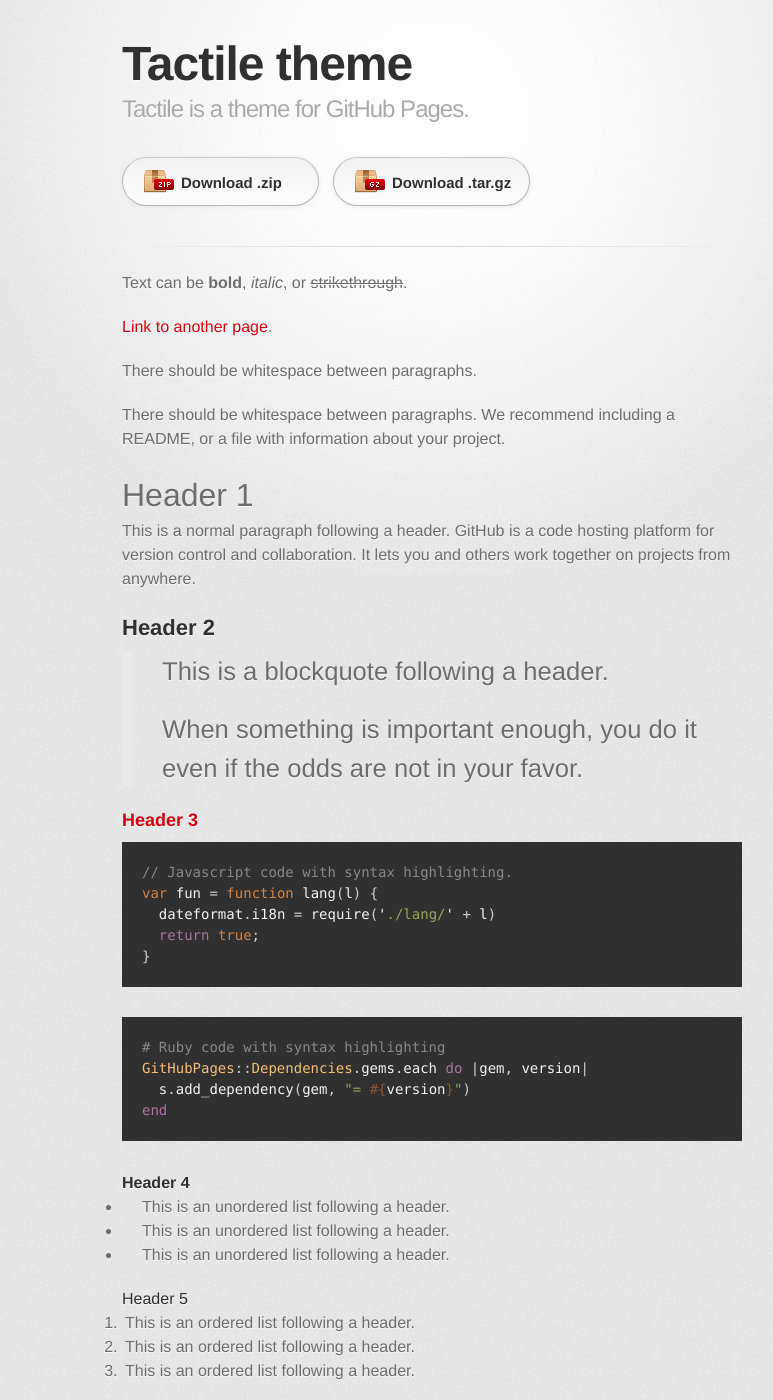
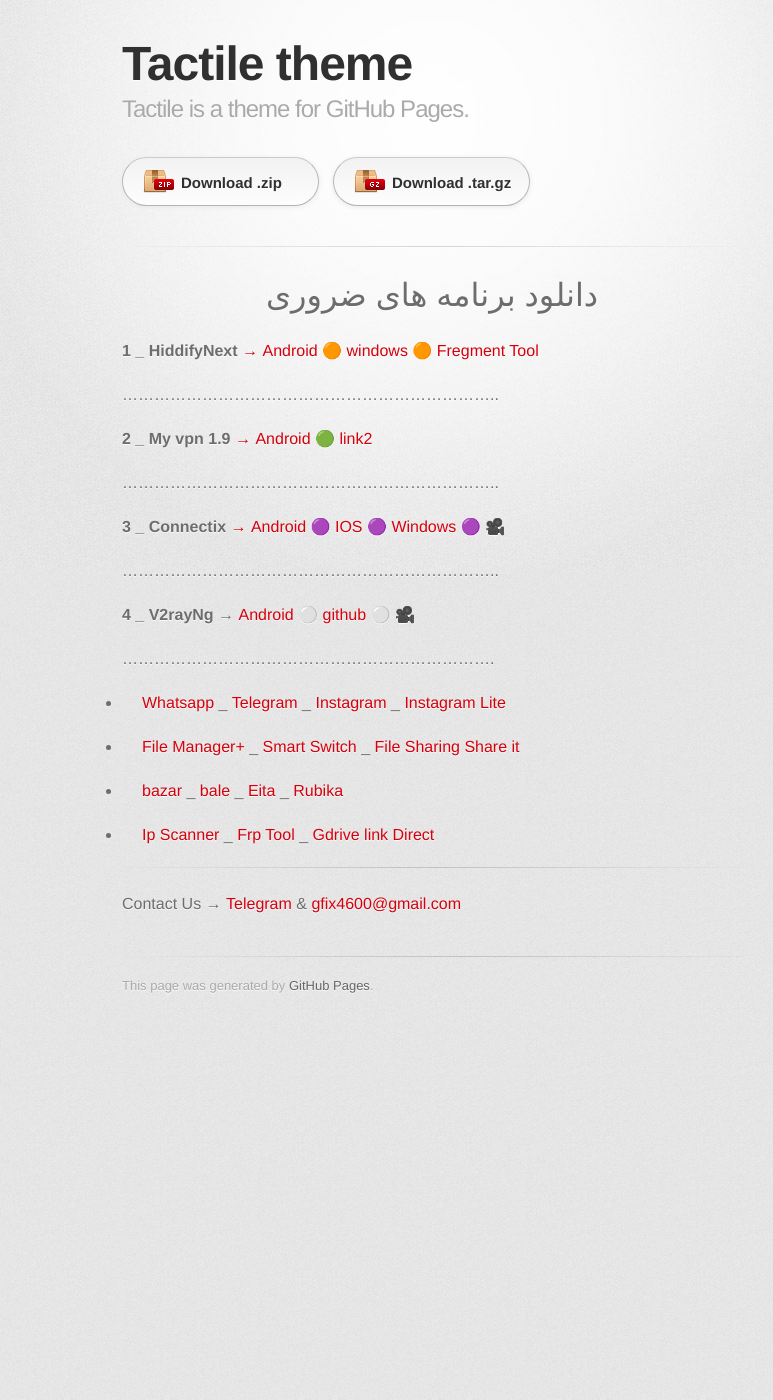
Before and after one commit to mostafacpr/mostafacpr.github.io, a Jekyll site: the page built from index.md, in a window 1280 px wide and 1400 px high. Shown: the whole window, without its empty margins (208-981 px from the left). Built offline with Jekyll 4.4.1, drawn with Linux system fonts in a browser that asks for light colours; some web fonts are replaced; our own code applies the rules of GitHub Pages for plain Markdown files; some of the changed text lies outside the part shown.

Commit message:
Update index.md

````diff
--- a/index.md
+++ b/index.md
@@ -1,123 +1,37 @@
----
-layout: default
----
 
-Text can be **bold**, _italic_, or ~~strikethrough~~.
+   <h1>
+<center>
+        <p>
+          دانلود برنامه های ضروری
+        </p>
+</center>
+</h1>
 
-[Link to another page](./another-page.html).
+ **1 _  HiddifyNext** [→](https://h.fix7.shop) [Android](https://github.com/hiddify/hiddify-next/releases/latest/download/hiddify-android-universal.apk) 🟠 [windows](https://github.com/hiddify/hiddify-next/releases/latest/download/hiddify-windows-x64-setup.zip) 🟠 [Fregment Tool](https://f.fix7.shop/)
 
-There should be whitespace between paragraphs.
+ .......................................................................
 
-There should be whitespace between paragraphs. We recommend including a README, or a file with information about your project.
+ **2 _ My vpn 1.9** [→](https://m.fix7.shop) [Android](https://uplnk.com/f/134a0565/my_vpn_1.9.0.apk) 🟢 [link2](https://www.mediafire.com/file/tkjuj75v8gh8s5q/MY+VPN+1.9.0.apk/file)
 
-# Header 1
+ .......................................................................
 
-This is a normal paragraph following a header. GitHub is a code hosting platform for version control and collaboration. It lets you and others work together on projects from anywhere.
+ **3 _  Connectix** [→](https://c.fix7.shop/) [Android](https://apps.irancdn.org/android/Connectix-1.3.2.apk) 🟣 [IOS](http://testflight.apple.com/join/ATDvld9Y) 🟣 [Windows](https://apps.irancdn.org/windows/Connectix-1.3.2.zip)  🟣 [🎥](https://drive.google.com/file/d/1ZNYhNTZCxctBvze1bEsSok4ujWjHx756/view?usp=drive_web)
 
-## Header 2
+.......................................................................
 
-> This is a blockquote following a header.
->
-> When something is important enough, you do it even if the odds are not in your favor.
+ **4 _  V2rayNg** → [Android](https://github.com/2dust/v2rayNG/releases/download/1.8.12/v2rayNG_1.8.12.apk) ⚪ [github](https://github.com/2dust/v2rayNG/releases) ⚪ [🎥](https://github.com/mostafacpr/connectix/blob/main/image/v2rayupdate.md)
 
-### Header 3
+ ......................................................................
 
-```js
-// Javascript code with syntax highlighting.
-var fun = function lang(l) {
-  dateformat.i18n = require('./lang/' + l)
-  return true;
-}
-```
+* [Whatsapp](https://www.whatsapp.com/android?lang=fa) _ [Telegram](https://telegram.org/dl/android/apk) _ [Instagram](https://apkflash.com/apk/app/com.instagram.android/instagram/download) _  [Instagram Lite](https://apkflash.com/apk/app/com.instagram.lite/instagram-lite)
 
-```ruby
-# Ruby code with syntax highlighting
-GitHubPages::Dependencies.gems.each do |gem, version|
-  s.add_dependency(gem, "= #{version}")
-end
-```
+* [File Manager+](https://fastfix.s3.ir-thr-at1.arvanstorage.ir/APP/Flashlight-File-Manager-Premium-3.2.2(www.farsroid.com).apk?versionId=) _ [Smart Switch](https://apkflash.com/apk/app/com.sec.android.easyMover/smart-switch0) _ [File Sharing](https://transfer.sh/)  [Share it](https://www.farsroid.com/shareit-android/)
 
-#### Header 4
+* [bazar](cafebazaar.ir/download/bazaar.apk) _ [bale](https://bale.ai/apk/bale.apk) _ [Eita](eitaa.com/app/apk) _ [Rubika](cdnu5.iranlms.ir/RubX_3_0_1.apk)
 
-*   This is an unordered list following a header.
-*   This is an unordered list following a header.
-*   This is an unordered list following a header.
-
-##### Header 5
-
-1.  This is an ordered list following a header.
-2.  This is an ordered list following a header.
-3.  This is an ordered list following a header.
-
-###### Header 6
-
-| head1        | head two          | three |
-|:-------------|:------------------|:------|
-| ok           | good swedish fish | nice  |
-| out of stock | good and plenty   | nice  |
-| ok           | good `oreos`      | hmm   |
-| ok           | good `zoute` drop | yumm  |
-
-### There's a horizontal rule below this.
-
-* * *
-
-### Here is an unordered list:
-
-*   Item foo
-*   Item bar
-*   Item baz
-*   Item zip
-
-### And an ordered list:
-
-1.  Item one
-1.  Item two
-1.  Item three
-1.  Item four
-
-### And a nested list:
-
-- level 1 item
-  - level 2 item
-  - level 2 item
-    - level 3 item
-    - level 3 item
-- level 1 item
-  - level 2 item
-  - level 2 item
-  - level 2 item
-- level 1 item
-  - level 2 item
-  - level 2 item
-- level 1 item
-
-### Small image
-
-![Octocat](https://github.githubassets.com/images/icons/emoji/octocat.png)
-
-### Large image
-
-![Branching](https://guides.github.com/activities/hello-world/branching.png)
+* [Ip Scanner](https://vfarid.github.io/cf-ip-scanner/) _ [Frp Tool](https://frp.owest.ir/) _ [Gdrive link Direct](https://link.fix7.shop/)
 
 
-### Definition lists can be used with HTML syntax.
+________________________________________
 
-<dl>
-<dt>Name</dt>
-<dd>Godzilla</dd>
-<dt>Born</dt>
-<dd>1952</dd>
-<dt>Birthplace</dt>
-<dd>Japan</dd>
-<dt>Color</dt>
-<dd>Green</dd>
-</dl>
-
-```
-Long, single-line code blocks should not wrap. They should horizontally scroll if they are too long. This line should be long enough to demonstrate this.
-```
-
-```
-The final element.
-```
+Contact Us → [Telegram](http://t.me/fastfixgsm) & [gfix4600@gmail.com](mailto:gfix4600@gmail.com)
````
